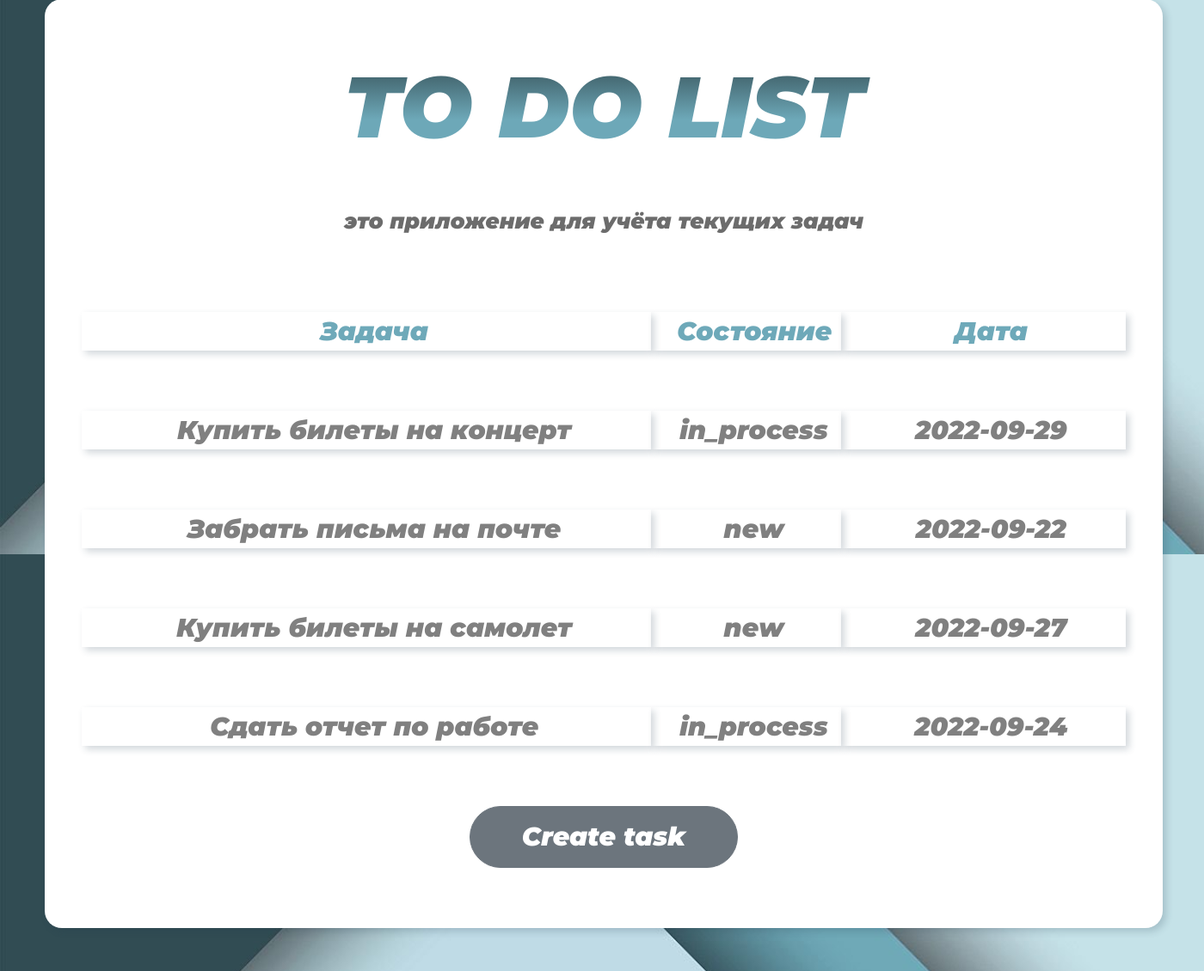
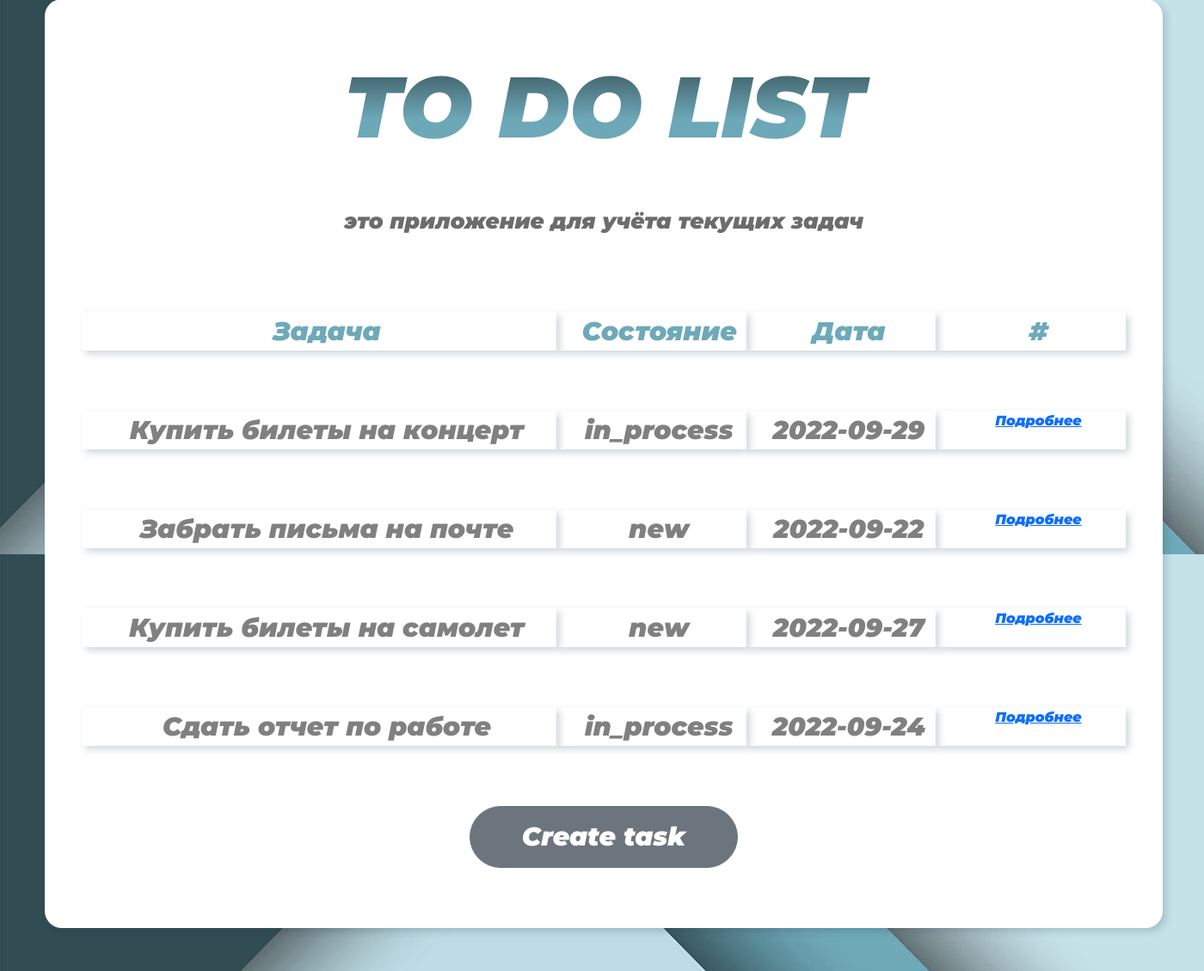
Before and after one commit to asmossunov/53_Homework_Anton_Mosunov, a Django app: page / in a window 1400 px wide. Shown: the part 155-1285 px from the top of the page at 86% size. Run offline with Django 3.2, Linux system fonts and the light colour scheme; data comes from the database, SQL or seed files in the repository.

Commit message:
Отредактирован index.html
Добавлена ссылка на задачу 'Подробнее'

```diff
--- a/to_do_list/to_do/templates/index.html
+++ b/to_do_list/to_do/templates/index.html
@@ -22,7 +22,7 @@
             </div>
 
             <div class="row justify-content-center text-center">
-                <div class="col-6 info-block text-center">
+                <div class="col-5 info-block text-center">
                     <div>
                         <span class="info-head">Задача</span>
                     </div>
@@ -32,9 +32,14 @@
                         <span class="info-head">Состояние</span>
                     </div>
                 </div>
-                <div class="col-3 info-block">
+                <div class="col-2 info-block">
                     <div>
                         <span class="info-head">Дата</span>
+                    </div>
+                </div>
+                <div class="col-2 info-block">
+                    <div>
+                        <span class="info-head">#</span>
                     </div>
                 </div>
             </div>
@@ -42,7 +47,7 @@
 
                 {% for task in tasks %}
 
-                    <div class="col-6 info-block text-center">
+                    <div class="col-5 info-block text-center">
                         <div>
                             <span class="info-item">{{ task.task_text }}</span>
                         </div>
@@ -54,13 +59,17 @@
                         </div>
                     </div>
 
-                    <div class="col-3 info-block text-center">
+                    <div class="col-2 info-block text-center">
                         <div>
                             <span class="info-item">{{ task.deadline |date:'Y-m-d' }}</span>
-{#                            | date:"M d Y" #}
                         </div>
                     </div>
 
+                    <div class="col-2 info-block text-center">
+                        <div>
+                            <p><a href="/tasks/?pk={{ article.pk }}">Подробнее</a></p>
+                        </div>
+                    </div>
                 {% endfor %}
             </div>
            <form action="/add_task/" method="GET">
```
